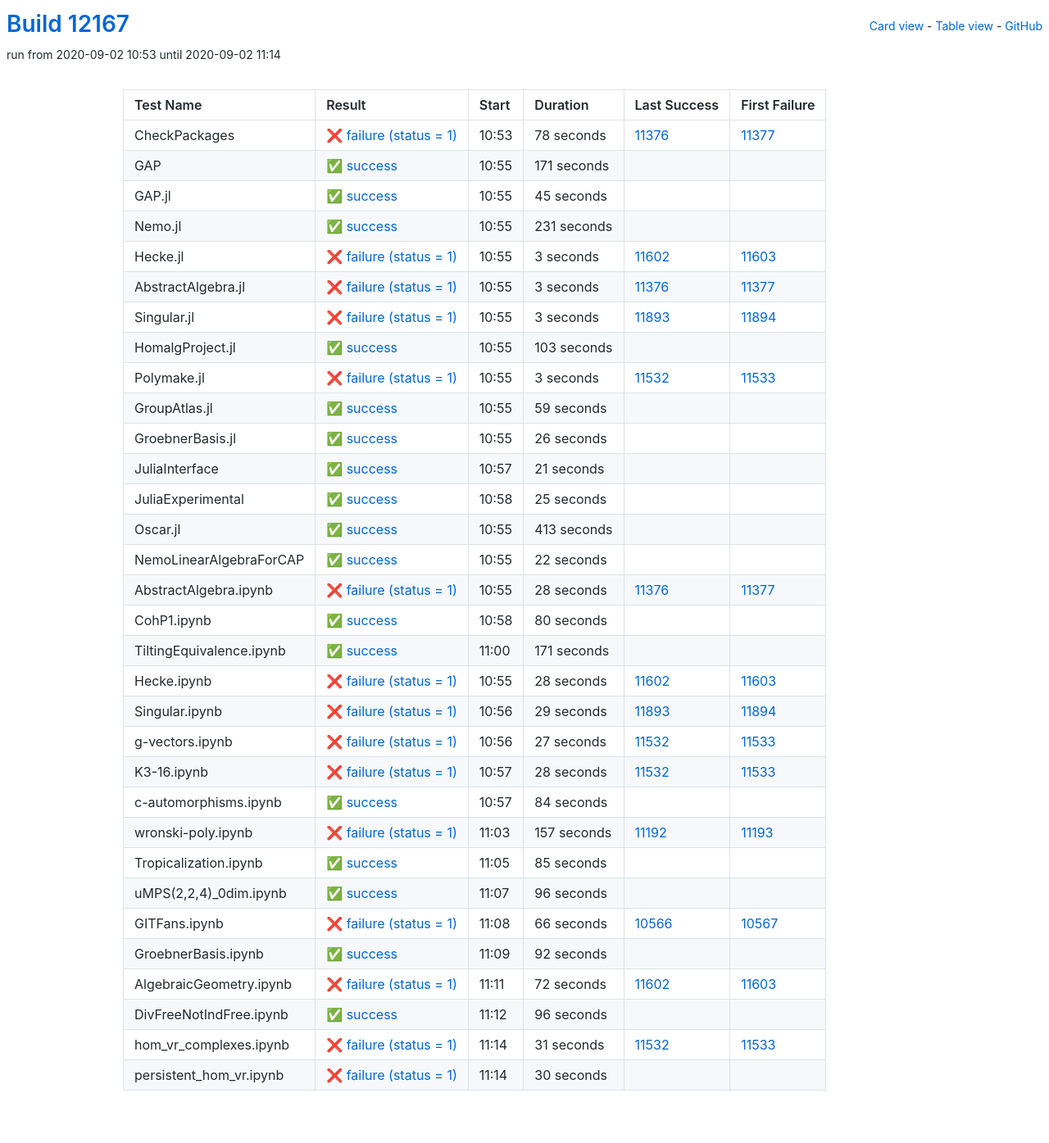
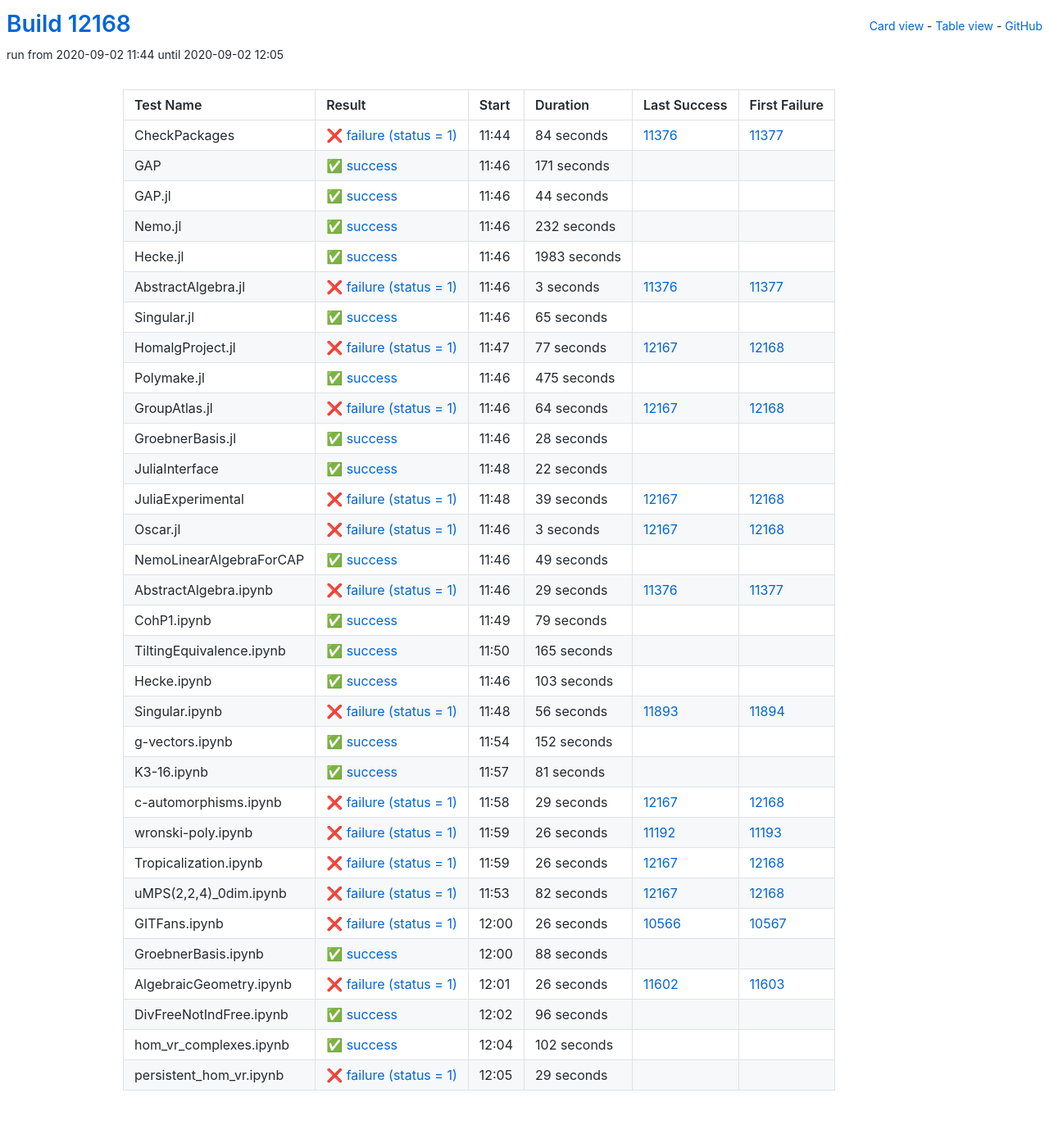
Before and after one commit to oscar-system/oscar-ci-status, a Jekyll site: the page built from table.html, in a window 1280 px wide. Shown: the whole page at 82% size. Built offline with Jekyll 4.4.1, drawn with Linux system fonts in a browser that asks for light colours.

Commit message:
Build #12168

```diff
--- a/_data/ci.yml
+++ b/_data/ci.yml
@@ -1,6 +1,6 @@
 ---
-build: 12167
-build_url: https://oscarci.mathematik.uni-kl.de/job/oscar/12167/
+build: 12168
+build_url: https://oscarci.mathematik.uni-kl.de/job/oscar/12168/
 job: oscar
 organization: oscar-system
 repo: oscar-ci-status
@@ -8,20 +8,20 @@
 tests:
 - name: CheckPackages
   id: checkpackages
-  log: https://oscarci.mathematik.uni-kl.de/job/oscar/12167/artifact/logs/build-12167/CheckPackages.log
-  start: 2020-09-02 10:53
+  log: https://oscarci.mathematik.uni-kl.de/job/oscar/12168/artifact/logs/build-12168/CheckPackages.log
+  start: 2020-09-02 11:44
   success: false
   exitcode: 1
   status: failure
-  duration: 78
+  duration: 84
   last_success: 11376
   last_success_url: https://oscarci.mathematik.uni-kl.de/job/oscar/11376/
   first_failure: 11377
   first_failure_url: https://oscarci.mathematik.uni-kl.de/job/oscar/11377/
 - name: GAP
   id: gap
-  log: https://oscarci.mathematik.uni-kl.de/job/oscar/12167/artifact/logs/build-12167/GAP.log
-  start: 2020-09-02 10:55
+  log: https://oscarci.mathematik.uni-kl.de/job/oscar/12168/artifact/logs/build-12168/GAP.log
+  start: 2020-09-02 11:46
   success: true
   exitcode: 0
   status: success
@@ -32,44 +32,44 @@
   first_failure_url:
 - name: GAP.jl
   id: gap-jl
-  log: https://oscarci.mathematik.uni-kl.de/job/oscar/12167/artifact/logs/build-12167/GAP.jl.log
-  start: 2020-09-02 10:55
+  log: https://oscarci.mathematik.uni-kl.de/job/oscar/12168/artifact/logs/build-12168/GAP.jl.log
+  start: 2020-09-02 11:46
   success: true
   exitcode: 0
   status: success
-  duration: 45
+  duration: 44
   last_success: false
   last_success_url:
   first_failure: false
   first_failure_url:
 - name: Nemo.jl
   id: nemo-jl
-  log: https://oscarci.mathematik.uni-kl.de/job/oscar/12167/artifact/logs/build-12167/Nemo.jl.log
-  start: 2020-09-02 10:55
+  log: https://oscarci.mathematik.uni-kl.de/job/oscar/12168/artifact/logs/build-12168/Nemo.jl.log
+  start: 2020-09-02 11:46
   success: true
   exitcode: 0
   status: success
-  duration: 231
+  duration: 232
   last_success: false
   last_success_url:
   first_failure: false
   first_failure_url:
 - name: Hecke.jl
   id: hecke-jl
-  log: https://oscarci.mathematik.uni-kl.de/job/oscar/12167/artifact/logs/build-12167/Hecke.jl.log
-  start: 2020-09-02 10:55
-  success: false
-  exitcode: 1
-  status: failure
-  duration: 3
-  last_success: 11602
-  last_success_url: https://oscarci.mathematik.uni-kl.de/job/oscar/11602/
-  first_failure: 11603
-  first_failure_url: https://oscarci.mathematik.uni-kl.de/job/oscar/11603/
+  log: https://oscarci.mathematik.uni-kl.de/job/oscar/12168/artifact/logs/build-12168/Hecke.jl.log
+  start: 2020-09-02 11:46
+  success: true
+  exitcode: 0
+  status: success
+  duration: 1983
+  last_success: false
+  last_success_url:
+  first_failure: false
+  first_failure_url:
 - name: AbstractAlgebra.jl
   id: abstractalgebra-jl
-  log: https://oscarci.mathematik.uni-kl.de/job/oscar/12167/artifact/logs/build-12167/AbstractAlgebra.jl.log
-  start: 2020-09-02 10:55
+  log: https://oscarci.mathematik.uni-kl.de/job/oscar/12168/artifact/logs/build-12168/AbstractAlgebra.jl.log
+  start: 2020-09-02 11:46
   success: false
   exitcode: 1
   status: failure
@@ -80,20 +80,152 @@
   first_failure_url: https://oscarci.mathematik.uni-kl.de/job/oscar/11377/
 - name: Singular.jl
   id: singular-jl
-  log: https://oscarci.mathematik.uni-kl.de/job/oscar/12167/artifact/logs/build-12167/Singular.jl.log
-  start: 2020-09-02 10:55
+  log: https://oscarci.mathematik.uni-kl.de/job/oscar/12168/artifact/logs/build-12168/Singular.jl.log
+  start: 2020-09-02 11:46
+  success: true
+  exitcode: 0
+  status: success
+  duration: 65
+  last_success: false
+  last_success_url:
+  first_failure: false
+  first_failure_url:
+- name: HomalgProject.jl
+  id: homalgproject-jl
+  log: https://oscarci.mathematik.uni-kl.de/job/oscar/12168/artifact/logs/build-12168/HomalgProject.jl.log
+  start: 2020-09-02 11:47
+  success: false
+  exitcode: 1
+  status: failure
+  duration: 77
+  last_success: 12167
+  last_success_url: https://oscarci.mathematik.uni-kl.de/job/oscar/12167/
+  first_failure: 12168
+  first_failure_url: https://oscarci.mathematik.uni-kl.de/job/oscar/12168/
+- name: Polymake.jl
+  id: polymake-jl
+  log: https://oscarci.mathematik.uni-kl.de/job/oscar/12168/artifact/logs/build-12168/Polymake.jl.log
+  start: 2020-09-02 11:46
+  success: true
+  exitcode: 0
+  status: success
+  duration: 475
+  last_success: false
+  last_success_url:
+  first_failure: false
+  first_failure_url:
+- name: GroupAtlas.jl
+  id: groupatlas-jl
+  log: https://oscarci.mathematik.uni-kl.de/job/oscar/12168/artifact/logs/build-12168/GroupAtlas.jl.log
+  start: 2020-09-02 11:46
+  success: false
+  exitcode: 1
+  status: failure
+  duration: 64
+  last_success: 12167
+  last_success_url: https://oscarci.mathematik.uni-kl.de/job/oscar/12167/
+  first_failure: 12168
+  first_failure_url: https://oscarci.mathematik.uni-kl.de/job/oscar/12168/
+- name: GroebnerBasis.jl
+  id: groebnerbasis-jl
+  log: https://oscarci.mathematik.uni-kl.de/job/oscar/12168/artifact/logs/build-12168/GroebnerBasis.jl.log
+  start: 2020-09-02 11:46
+  success: true
+  exitcode: 0
+  status: success
+  duration: 28
+  last_success: false
+  last_success_url:
+  first_failure: false
+  first_failure_url:
+- name: JuliaInterface
+  id: juliainterface
+  log: https://oscarci.mathematik.uni-kl.de/job/oscar/12168/artifact/logs/build-12168/JuliaInterface.log
+  start: 2020-09-02 11:48
+  success: true
+  exitcode: 0
+  status: success
+  duration: 22
+  last_success: false
+  last_success_url:
+  first_failure: false
+  first_failure_url:
+- name: JuliaExperimental
+  id: juliaexperimental
+  log: https://oscarci.mathematik.uni-kl.de/job/oscar/12168/artifact/logs/build-12168/JuliaExperimental.log
+  start: 2020-09-02 11:48
+  success: false
+  exitcode: 1
+  status: failure
+  duration: 39
+  last_success: 12167
+  last_success_url: https://oscarci.mathematik.uni-kl.de/job/oscar/12167/
+  first_failure: 12168
+  first_failure_url: https://oscarci.mathematik.uni-kl.de/job/oscar/12168/
+- name: Oscar.jl
+  id: oscar-jl
+  log: https://oscarci.mathematik.uni-kl.de/job/oscar/12168/artifact/logs/build-12168/Oscar.jl.log
+  start: 2020-09-02 11:46
   success: false
   exitcode: 1
   status: failure
   duration: 3
-  last_success: 11893
-  last_success_url: https://oscarci.mathematik.uni-kl.de/job/oscar/11893/
-  first_failure: 11894
-  first_failure_url: https://oscarci.mathematik.uni-kl.de/job/oscar/11894/
-- name: HomalgProject.jl
-  id: homalgproject-jl
-  log: https://oscarci.mathematik.uni-kl.de/job/oscar/12167/artifact/logs/build-12167/HomalgProject.jl.log
-  start: 2020-09-02 10:55
+  last_success: 12167
+  last_success_url: https://oscarci.mathematik.uni-kl.de/job/oscar/12167/
+  first_failure: 12168
+  first_failure_url: https://oscarci.mathematik.uni-kl.de/job/oscar/12168/
+- name: NemoLinearAlgebraForCAP
+  id: nemolinearalgebraforcap
+  log: https://oscarci.mathematik.uni-kl.de/job/oscar/12168/artifact/logs/build-12168/NemoLinearAlgebraForCAP.log
+  start: 2020-09-02 11:46
+  success: true
+  exitcode: 0
+  status: success
+  duration: 49
+  last_success: false
+  last_success_url:
+  first_failure: false
+  first_failure_url:
+- name: AbstractAlgebra.ipynb
+  id: abstractalgebra-ipynb
+  log: https://oscarci.mathematik.uni-kl.de/job/oscar/12168/artifact/logs/build-12168/AbstractAlgebra.ipynb.log
+  start: 2020-09-02 11:46
+  success: false
+  exitcode: 1
+  status: failure
+  duration: 29
+  last_success: 11376
+  last_success_url: https://oscarci.mathematik.uni-kl.de/job/oscar/11376/
+  first_failure: 11377
+  first_failure_url: https://oscarci.mathematik.uni-kl.de/job/oscar/11377/
+- name: CohP1.ipynb
+  id: cohp1-ipynb
+  log: https://oscarci.mathematik.uni-kl.de/job/oscar/12168/artifact/logs/build-12168/CohP1.ipynb.log
+  start: 2020-09-02 11:49
+  success: true
+  exitcode: 0
+  status: success
+  duration: 79
+  last_success: false
+  last_success_url:
+  first_failure: false
+  first_failure_url:
+- name: TiltingEquivalence.ipynb
+  id: tiltingequivalence-ipynb
+  log: https://oscarci.mathematik.uni-kl.de/job/oscar/12168/artifact/logs/build-12168/TiltingEquivalence.ipynb.log
+  start: 2020-09-02 11:50
+  success: true
+  exitcode: 0
+  status: success
+  duration: 165
+  last_success: false
+  last_success_url:
+  first_failure: false
+  first_failure_url:
+- name: Hecke.ipynb
+  id: hecke-ipynb
+  log: https://oscarci.mathematik.uni-kl.de/job/oscar/12168/artifact/logs/build-12168/Hecke.ipynb.log
+  start: 2020-09-02 11:46
   success: true
   exitcode: 0
   status: success
@@ -102,262 +234,130 @@
   last_success_url:
   first_failure: false
   first_failure_url:
-- name: Polymake.jl
-  id: polymake-jl
-  log: https://oscarci.mathematik.uni-kl.de/job/oscar/12167/artifact/logs/build-12167/Polymake.jl.log
-  start: 2020-09-02 10:55
+- name: Singular.ipynb
+  id: singular-ipynb
+  log: https://oscarci.mathematik.uni-kl.de/job/oscar/12168/artifact/logs/build-12168/Singular.ipynb.log
+  start: 2020-09-02 11:48
   success: false
   exitcode: 1
   status: failure
-  duration: 3
-  last_success: 11532
-  last_success_url: https://oscarci.mathematik.uni-kl.de/job/oscar/11532/
-  first_failure: 11533
-  first_failure_url: https://oscarci.mathematik.uni-kl.de/job/oscar/11533/
-- name: GroupAtlas.jl
-  id: groupatlas-jl
-  log: https://oscarci.mathematik.uni-kl.de/job/oscar/12167/artifact/logs/build-12167/GroupAtlas.jl.log
-  start: 2020-09-02 10:55
-  success: true
-  exitcode: 0
-  status: success
-  duration: 59
-  last_success: false
-  last_success_url:
-  first_failure: false
-  first_failure_url:
-- name: GroebnerBasis.jl
-  id: groebnerbasis-jl
-  log: https://oscarci.mathematik.uni-kl.de/job/oscar/12167/artifact/logs/build-12167/GroebnerBasis.jl.log
-  start: 2020-09-02 10:55
-  success: true
-  exitcode: 0
-  status: success
-  duration: 26
-  last_success: false
-  last_success_url:
-  first_failure: false
-  first_failure_url:
-- name: JuliaInterface
-  id: juliainterface
-  log: https://oscarci.mathematik.uni-kl.de/job/oscar/12167/artifact/logs/build-12167/JuliaInterface.log
-  start: 2020-09-02 10:57
-  success: true
-  exitcode: 0
-  status: success
-  duration: 21
-  last_success: false
-  last_success_url:
-  first_failure: false
-  first_failure_url:
-- name: JuliaExperimental
-  id: juliaexperimental
-  log: https://oscarci.mathematik.uni-kl.de/job/oscar/12167/artifact/logs/build-12167/JuliaExperimental.log
-  start: 2020-09-02 10:58
-  success: true
-  exitcode: 0
-  status: success
-  duration: 25
-  last_success: false
-  last_success_url:
-  first_failure: false
-  first_failure_url:
-- name: Oscar.jl
-  id: oscar-jl
-  log: https://oscarci.mathematik.uni-kl.de/job/oscar/12167/artifact/logs/build-12167/Oscar.jl.log
-  start: 2020-09-02 10:55
-  success: true
-  exitcode: 0
-  status: success
-  duration: 413
-  last_success: false
-  last_success_url:
-  first_failure: false
-  first_failure_url:
-- name: NemoLinearAlgebraForCAP
-  id: nemolinearalgebraforcap
-  log: https://oscarci.mathematik.uni-kl.de/job/oscar/12167/artifact/logs/build-12167/NemoLinearAlgebraForCAP.log
-  start: 2020-09-02 10:55
-  success: true
-  exitcode: 0
-  status: success
-  duration: 22
-  last_success: false
-  last_success_url:
-  first_failure: false
-  first_failure_url:
-- name: AbstractAlgebra.ipynb
-  id: abstractalgebra-ipynb
-  log: https://oscarci.mathematik.uni-kl.de/job/oscar/12167/artifact/logs/build-12167/AbstractAlgebra.ipynb.log
-  start: 2020-09-02 10:55
-  success: false
-  exitcode: 1
-  status: failure
-  duration: 28
-  last_success: 11376
-  last_success_url: https://oscarci.mathematik.uni-kl.de/job/oscar/11376/
-  first_failure: 11377
-  first_failure_url: https://oscarci.mathematik.uni-kl.de/job/oscar/11377/
-- name: CohP1.ipynb
-  id: cohp1-ipynb
-  log: https://oscarci.mathematik.uni-kl.de/job/oscar/12167/artifact/logs/build-12167/CohP1.ipynb.log
-  start: 2020-09-02 10:58
-  success: true
-  exitcode: 0
-  status: success
-  duration: 80
-  last_success: false
-  last_success_url:
-  first_failure: false
-  first_failure_url:
-- name: TiltingEquivalence.ipynb
-  id: tiltingequivalence-ipynb
-  log: https://oscarci.mathematik.uni-kl.de/job/oscar/12167/artifact/logs/build-12167/TiltingEquivalence.ipynb.log
-  start: 2020-09-02 11:00
-  success: true
-  exitcode: 0
-  status: success
-  duration: 171
-  last_success: false
-  last_success_url:
-  first_failure: false
-  first_failure_url:
-- name: Hecke.ipynb
-  id: hecke-ipynb
-  log: https://oscarci.mathematik.uni-kl.de/job/oscar/12167/artifact/logs/build-12167/Hecke.ipynb.log
-  start: 2020-09-02 10:55
-  success: false
-  exitcode: 1
-  status: failure
-  duration: 28
-  last_success: 11602
-  last_success_url: https://oscarci.mathematik.uni-kl.de/job/oscar/11602/
-  first_failure: 11603
-  first_failure_url: https://oscarci.mathematik.uni-kl.de/job/oscar/11603/
-- name: Singular.ipynb
-  id: singular-ipynb
-  log: https://oscarci.mathematik.uni-kl.de/job/oscar/12167/artifact/logs/build-12167/Singular.ipynb.log
-  start: 2020-09-02 10:56
-  success: false
-  exitcode: 1
-  status: failure
-  duration: 29
+  duration: 56
   last_success: 11893
   last_success_url: https://oscarci.mathematik.uni-kl.de/job/oscar/11893/
   first_failure: 11894
   first_failure_url: https://oscarci.mathematik.uni-kl.de/job/oscar/11894/
 - name: g-vectors.ipynb
   id: g-vectors-ipynb
-  log: https://oscarci.mathematik.uni-kl.de/job/oscar/12167/artifact/logs/build-12167/g-vectors.ipynb.log
-  start: 2020-09-02 10:56
-  success: false
-  exitcode: 1
-  status: failure
-  duration: 27
-  last_success: 11532
-  last_success_url: https://oscarci.mathematik.uni-kl.de/job/oscar/11532/
-  first_failure: 11533
-  first_failure_url: https://oscarci.mathematik.uni-kl.de/job/oscar/11533/
-- name: K3-16.ipynb
-  id: k3-16-ipynb
-  log: https://oscarci.mathematik.uni-kl.de/job/oscar/12167/artifact/logs/build-12167/K3-16.ipynb.log
-  start: 2020-09-02 10:57
-  success: false
-  exitcode: 1
-  status: failure
-  duration: 28
-  last_success: 11532
-  last_success_url: https://oscarci.mathematik.uni-kl.de/job/oscar/11532/
-  first_failure: 11533
-  first_failure_url: https://oscarci.mathematik.uni-kl.de/job/oscar/11533/
-- name: c-automorphisms.ipynb
-  id: c-automorphisms-ipynb
-  log: https://oscarci.mathematik.uni-kl.de/job/oscar/12167/artifact/logs/build-12167/c-automorphisms.ipynb.log
-  start: 2020-09-02 10:57
+  log: https://oscarci.mathematik.uni-kl.de/job/oscar/12168/artifact/logs/build-12168/g-vectors.ipynb.log
+  start: 2020-09-02 11:54
   success: true
   exitcode: 0
   status: success
-  duration: 84
+  duration: 152
   last_success: false
   last_success_url:
   first_failure: false
   first_failure_url:
-- name: wronski-poly.ipynb
-  id: wronski-poly-ipynb
-  log: https://oscarci.mathematik.uni-kl.de/job/oscar/12167/artifact/logs/build-12167/wronski-poly.ipynb.log
-  start: 2020-09-02 11:03
+- name: K3-16.ipynb
+  id: k3-16-ipynb
+  log: https://oscarci.mathematik.uni-kl.de/job/oscar/12168/artifact/logs/build-12168/K3-16.ipynb.log
+  start: 2020-09-02 11:57
+  success: true
+  exitcode: 0
+  status: success
+  duration: 81
+  last_success: false
+  last_success_url:
+  first_failure: false
+  first_failure_url:
+- name: c-automorphisms.ipynb
+  id: c-automorphisms-ipynb
+  log: https://oscarci.mathematik.uni-kl.de/job/oscar/12168/artifact/logs/build-12168/c-automorphisms.ipynb.log
+  start: 2020-09-02 11:58
   success: false
   exitcode: 1
   status: failure
-  duration: 157
+  duration: 29
+  last_success: 12167
+  last_success_url: https://oscarci.mathematik.uni-kl.de/job/oscar/12167/
+  first_failure: 12168
+  first_failure_url: https://oscarci.mathematik.uni-kl.de/job/oscar/12168/
+- name: wronski-poly.ipynb
+  id: wronski-poly-ipynb
+  log: https://oscarci.mathematik.uni-kl.de/job/oscar/12168/artifact/logs/build-12168/wronski-poly.ipynb.log
+  start: 2020-09-02 11:59
+  success: false
+  exitcode: 1
+  status: failure
+  duration: 26
   last_success: 11192
   last_success_url: https://oscarci.mathematik.uni-kl.de/job/oscar/11192/
   first_failure: 11193
   first_failure_url: https://oscarci.mathematik.uni-kl.de/job/oscar/11193/
 - name: Tropicalization.ipynb
   id: tropicalization-ipynb
-  log: https://oscarci.mathematik.uni-kl.de/job/oscar/12167/artifact/logs/build-12167/Tropicalization.ipynb.log
-  start: 2020-09-02 11:05
-  success: true
-  exitcode: 0
-  status: success
-  duration: 85
-  last_success: false
-  last_success_url:
-  first_failure: false
-  first_failure_url:
-- name: uMPS(2,2,4)_0dim.ipynb
-  id: umps-2-2-4-0dim-ipynb
-  log: https://oscarci.mathematik.uni-kl.de/job/oscar/12167/artifact/logs/build-12167/uMPS-2-2-4-_0dim.ipynb.log
-  start: 2020-09-02 11:07
-  success: true
-  exitcode: 0
-  status: success
-  duration: 96
-  last_success: false
-  last_success_url:
-  first_failure: false
-  first_failure_url:
-- name: GITFans.ipynb
-  id: gitfans-ipynb
-  log: https://oscarci.mathematik.uni-kl.de/job/oscar/12167/artifact/logs/build-12167/GITFans.ipynb.log
-  start: 2020-09-02 11:08
+  log: https://oscarci.mathematik.uni-kl.de/job/oscar/12168/artifact/logs/build-12168/Tropicalization.ipynb.log
+  start: 2020-09-02 11:59
   success: false
   exitcode: 1
   status: failure
-  duration: 66
+  duration: 26
+  last_success: 12167
+  last_success_url: https://oscarci.mathematik.uni-kl.de/job/oscar/12167/
+  first_failure: 12168
+  first_failure_url: https://oscarci.mathematik.uni-kl.de/job/oscar/12168/
+- name: uMPS(2,2,4)_0dim.ipynb
+  id: umps-2-2-4-0dim-ipynb
+  log: https://oscarci.mathematik.uni-kl.de/job/oscar/12168/artifact/logs/build-12168/uMPS-2-2-4-_0dim.ipynb.log
+  start: 2020-09-02 11:53
+  success: false
+  exitcode: 1
+  status: failure
+  duration: 82
+  last_success: 12167
+  last_success_url: https://oscarci.mathematik.uni-kl.de/job/oscar/12167/
+  first_failure: 12168
+  first_failure_url: https://oscarci.mathematik.uni-kl.de/job/oscar/12168/
+- name: GITFans.ipynb
+  id: gitfans-ipynb
+  log: https://oscarci.mathematik.uni-kl.de/job/oscar/12168/artifact/logs/build-12168/GITFans.ipynb.log
+  start: 2020-09-02 12:00
+  success: false
+  exitcode: 1
+  status: failure
+  duration: 26
   last_success: 10566
   last_success_url: https://oscarci.mathematik.uni-kl.de/job/oscar/10566/
   first_failure: 10567
   first_failure_url: https://oscarci.mathematik.uni-kl.de/job/oscar/10567/
 - name: GroebnerBasis.ipynb
   id: groebnerbasis-ipynb
-  log: https://oscarci.mathematik.uni-kl.de/job/oscar/12167/artifact/logs/build-12167/GroebnerBasis.ipynb.log
-  start: 2020-09-02 11:09
+  log: https://oscarci.mathematik.uni-kl.de/job/oscar/12168/artifact/logs/build-12168/GroebnerBasis.ipynb.log
+  start: 2020-09-02 12:00
   success: true
   exitcode: 0
   status: success
-  duration: 92
+  duration: 88
   last_success: false
   last_success_url:
   first_failure: false
   first_failure_url:
 - name: AlgebraicGeometry.ipynb
   id: algebraicgeometry-ipynb
-  log: https://oscarci.mathematik.uni-kl.de/job/oscar/12167/artifact/logs/build-12167/AlgebraicGeometry.ipynb.log
-  start: 2020-09-02 11:11
+  log: https://oscarci.mathematik.uni-kl.de/job/oscar/12168/artifact/logs/build-12168/AlgebraicGeometry.ipynb.log
+  start: 2020-09-02 12:01
   success: false
   exitcode: 1
   status: failure
-  duration: 72
+  duration: 26
   last_success: 11602
   last_success_url: https://oscarci.mathematik.uni-kl.de/job/oscar/11602/
   first_failure: 11603
   first_failure_url: https://oscarci.mathematik.uni-kl.de/job/oscar/11603/
 - name: DivFreeNotIndFree.ipynb
   id: divfreenotindfree-ipynb
-  log: https://oscarci.mathematik.uni-kl.de/job/oscar/12167/artifact/logs/build-12167/DivFreeNotIndFree.ipynb.log
-  start: 2020-09-02 11:12
+  log: https://oscarci.mathematik.uni-kl.de/job/oscar/12168/artifact/logs/build-12168/DivFreeNotIndFree.ipynb.log
+  start: 2020-09-02 12:02
   success: true
   exitcode: 0
   status: success
@@ -368,25 +368,25 @@
   first_failure_url:
 - name: hom_vr_complexes.ipynb
   id: hom-vr-complexes-ipynb
-  log: https://oscarci.mathematik.uni-kl.de/job/oscar/12167/artifact/logs/build-12167/hom_vr_complexes.ipynb.log
-  start: 2020-09-02 11:14
-  success: false
-  exitcode: 1
-  status: failure
-  duration: 31
-  last_success: 11532
-  last_success_url: https://oscarci.mathematik.uni-kl.de/job/oscar/11532/
-  first_failure: 11533
-  first_failure_url: https://oscarci.mathematik.uni-kl.de/job/oscar/11533/
-- name: persistent_hom_vr.ipynb
-  id: persistent-hom-vr-ipynb
-  log: https://oscarci.mathematik.uni-kl.de/job/oscar/12167/artifact/logs/build-12167/persistent_hom_vr.ipynb.log
-  start: 2020-09-02 11:14
-  success: false
-  exitcode: 1
-  status: failure
-  duration: 30
+  log: https://oscarci.mathematik.uni-kl.de/job/oscar/12168/artifact/logs/build-12168/hom_vr_complexes.ipynb.log
+  start: 2020-09-02 12:04
+  success: true
+  exitcode: 0
+  status: success
+  duration: 102
   last_success: false
   last_success_url:
   first_failure: false
   first_failure_url:
+- name: persistent_hom_vr.ipynb
+  id: persistent-hom-vr-ipynb
+  log: https://oscarci.mathematik.uni-kl.de/job/oscar/12168/artifact/logs/build-12168/persistent_hom_vr.ipynb.log
+  start: 2020-09-02 12:05
+  success: false
+  exitcode: 1
+  status: failure
+  duration: 29
+  last_success: false
+  last_success_url:
+  first_failure: false
+  first_failure_url:
```
Also changed, not shown: README.md.
